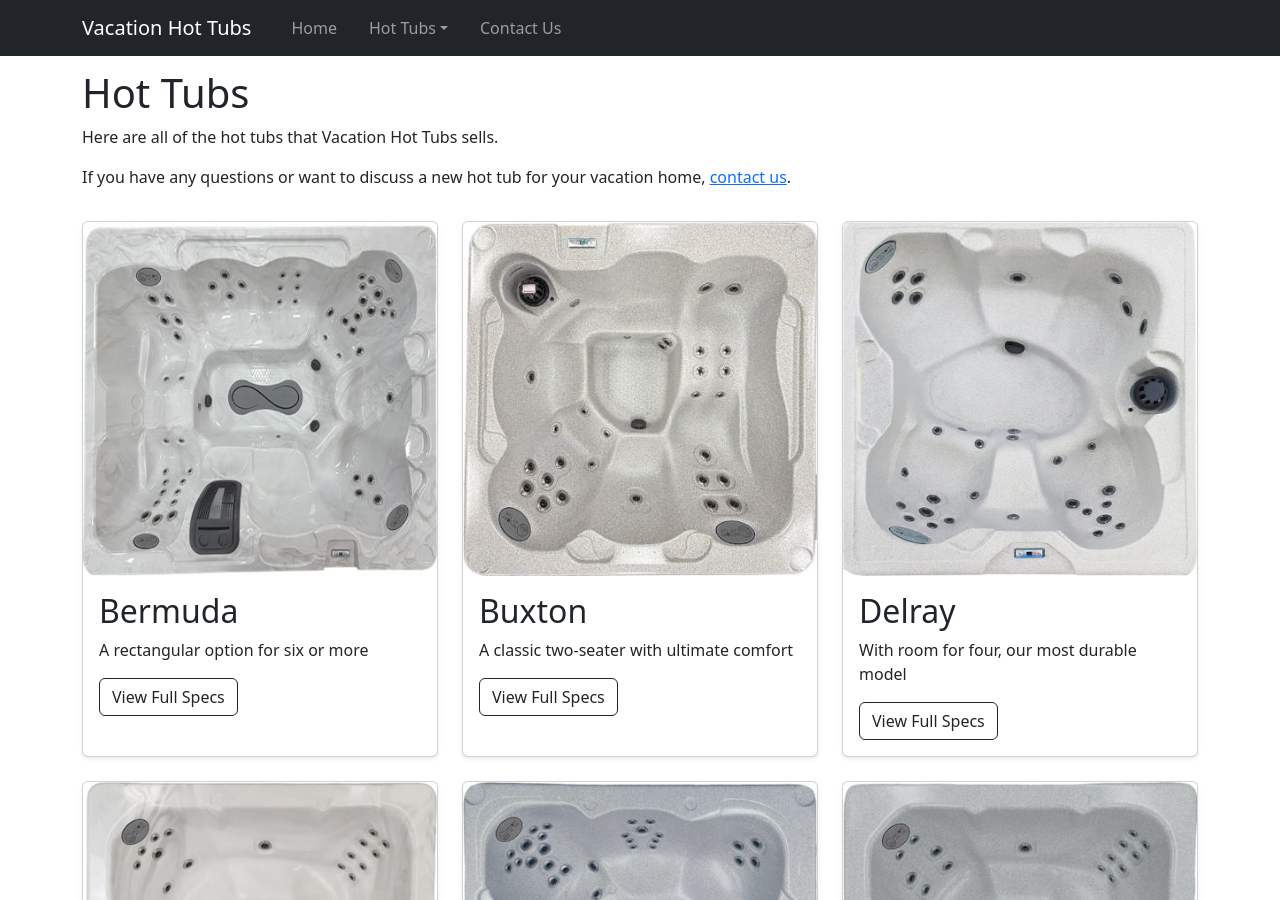
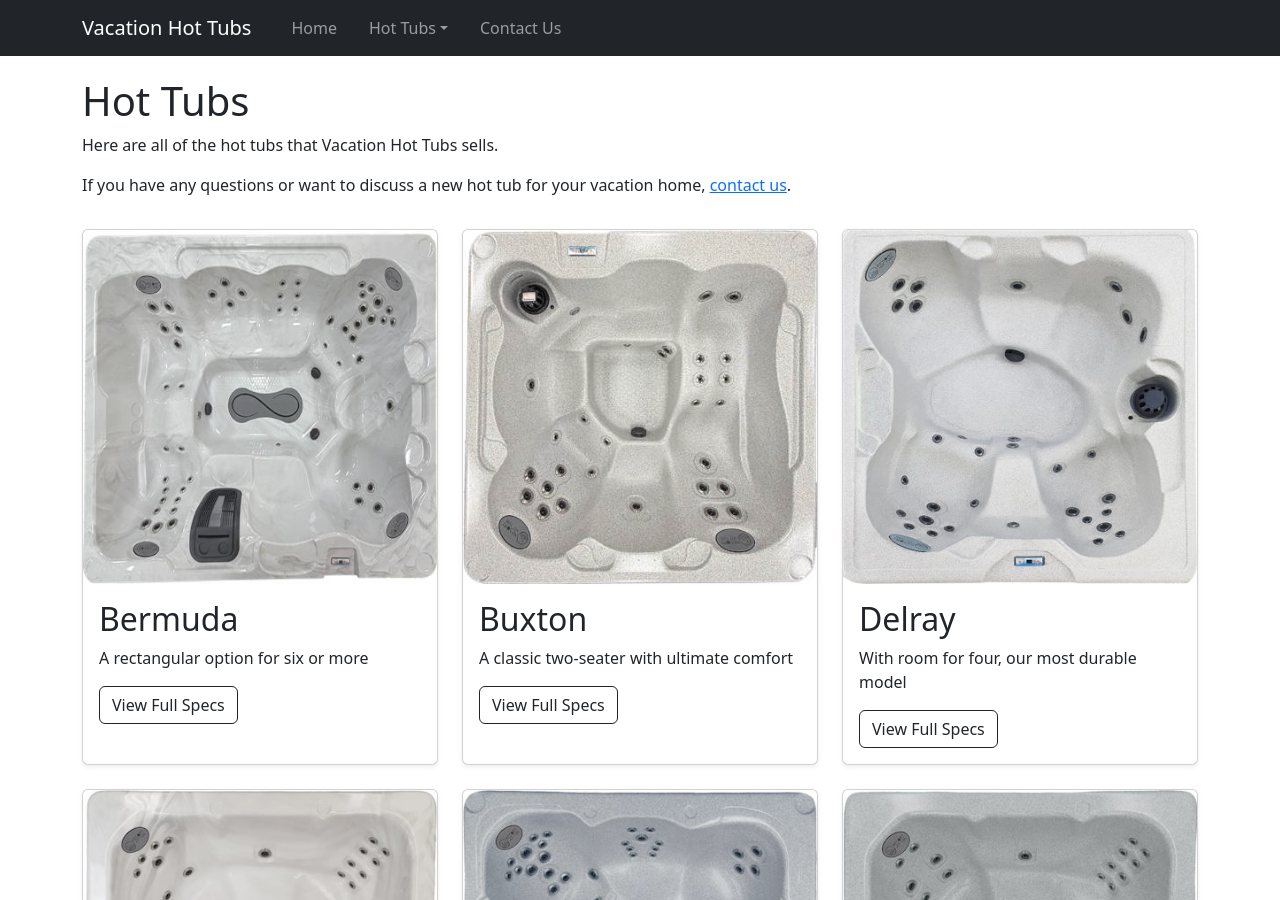
Before and after one commit to vacationhottubs/vacationhottubs.github.io, a Jekyll site: the page built from hot-tubs/index.html, in a window 1280 px wide and 900 px high. Built offline with Jekyll 4.4.1, drawn with Linux system fonts in a browser that asks for light colours.

Commit message:
Update index.html

```diff
--- a/hot-tubs/index.html
+++ b/hot-tubs/index.html
@@ -5,7 +5,7 @@ permalink: /hot-tubs/
 excerpt: The full collection of hot tubs that Vacation Hot Tubs sells.
 ---
 
-        <h1 class="fw-light pt-3">Hot Tubs</h1>
+        <h1 class="fw-light pt-4">Hot Tubs</h1>
         <p>Here are all of the hot tubs that Vacation Hot Tubs sells.</p>
         <p>If you have any questions or want to discuss a new hot tub for your vacation home, <a href="/contact-us/">contact us</a>.</p>
         <div class="row row-cols-1 row-cols-sm-2 row-cols-lg-3 g-4 pt-3">
```
